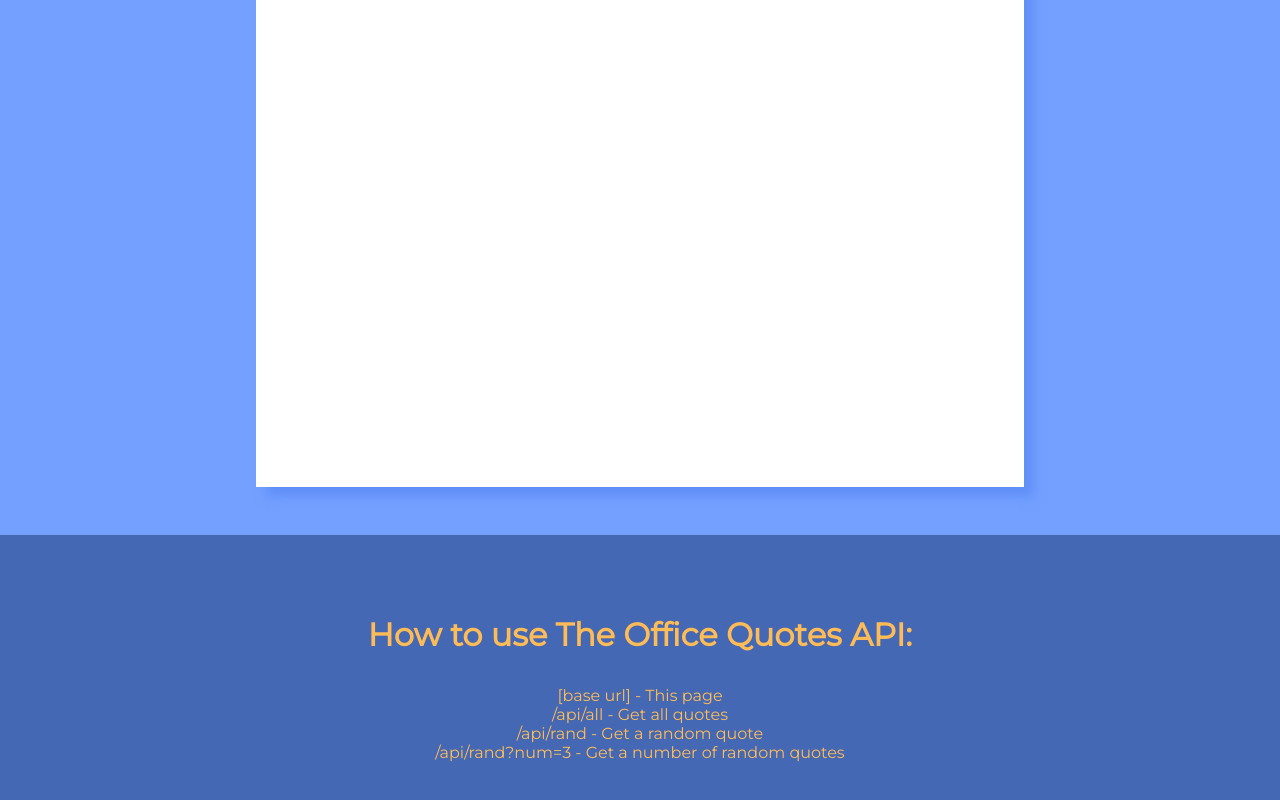
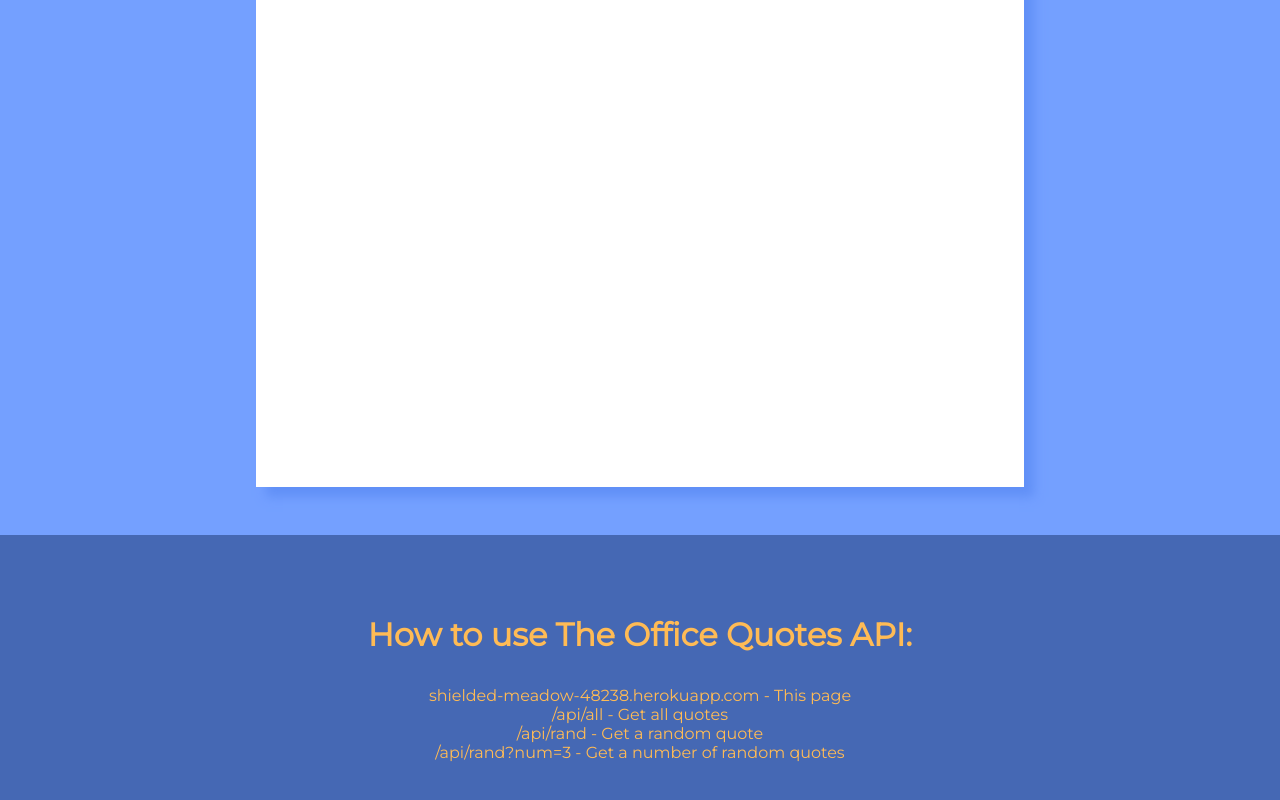
Before and after one commit to codythegreat/the-office-quotes-api, a website: page index.html in a window 1280 px wide. Shown: the part 552-1352 px from the top of the page. Drawn offline with nearby package versions, Linux system fonts and the light colour scheme; no server answers.

Commit message:
updated base URL with heroku app URL

```diff
--- a/index.html
+++ b/index.html
@@ -39,7 +39,7 @@
         <div id="api-info-body">
 
             <ul>
-                <li>[base url] - This page</li>
+                <li>shielded-meadow-48238.herokuapp.com - This page</li>
                 <li>/api/all - Get all quotes</li>
                 <li>/api/rand - Get a random quote</li>
                 <li>/api/rand?num=<span>3</span> - Get a number of random quotes</li>
```
